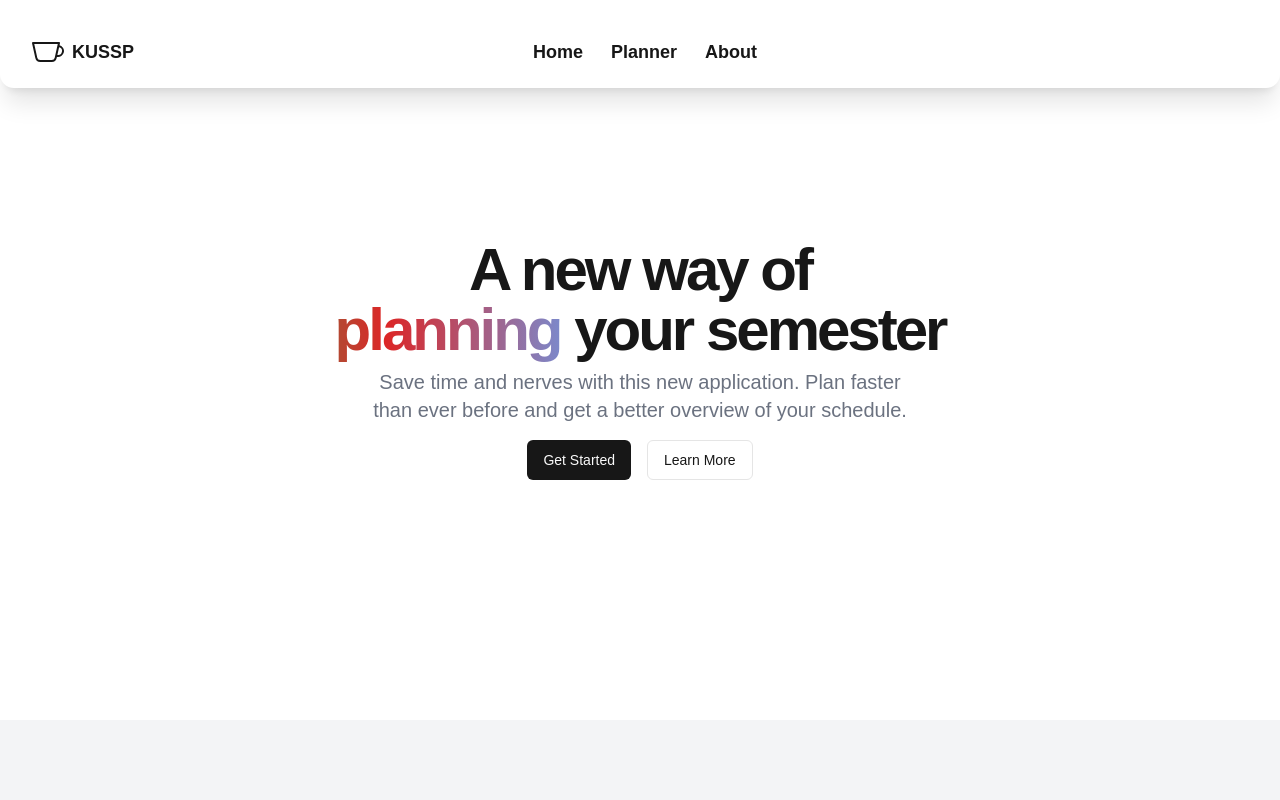
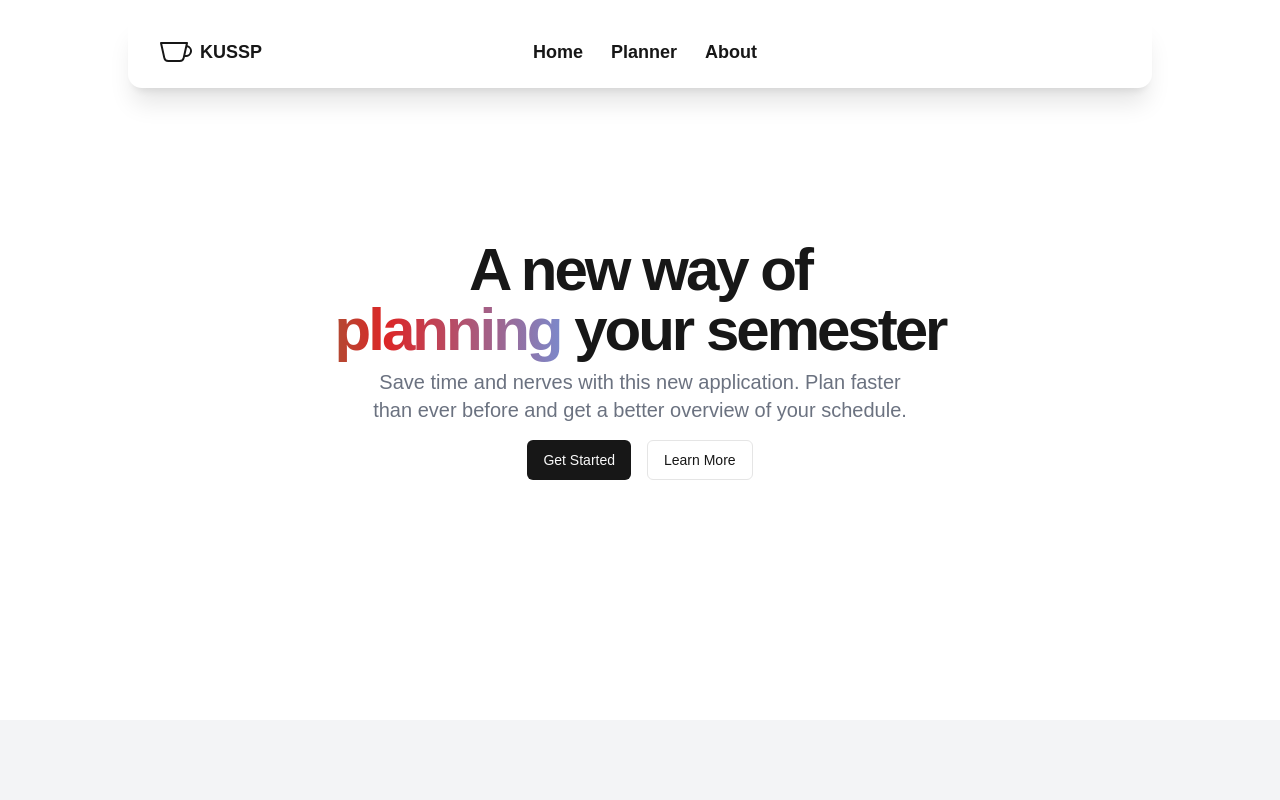
Before and after one commit to mitsimi/kussp, a Next.js app: page / in a window 1280 px wide. Shown: the top 800 px of the page. Built offline with nearby package versions, Linux system fonts and the light colour scheme.

Commit message:
enhanced navbar responsiveness

```diff
--- a/components/navbar.tsx
+++ b/components/navbar.tsx
@@ -40,7 +40,9 @@ export default function Navbar() {
       <Disclosure as="div" className="z-50 fixed top-0 right-0 left-0">
         <div
           className={cn(
-            "md:container md:mx-auto md:my-4 py-4 px-8",
+            "py-4 px-8",
+            "md:mx-14 md:my-4",
+            "xl:max-w-screen-lg xl:mx-auto",
             "bg-white dark:bg-neutral-800/80 border-slate-900/10",
             "md:border-0 border-y",
             "md:shadow-xl md:rounded-[14px]"
```
